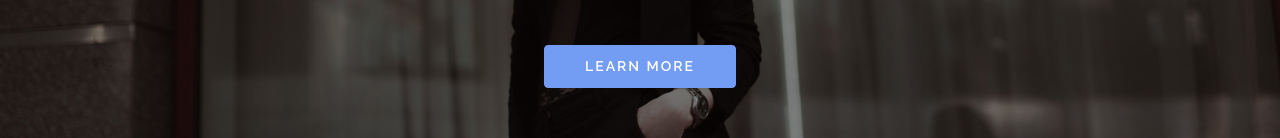
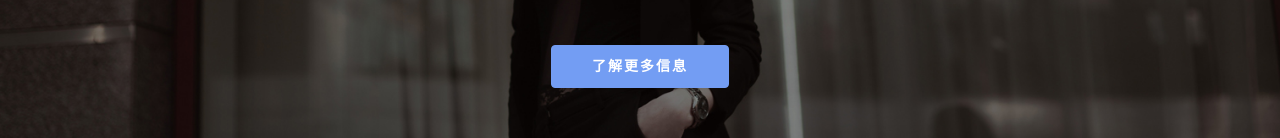
Before and after one commit to arendelle123/arendelle, a plain HTML site: page index.html in a window 1280 px wide. Shown: the part 416-554 px from the top of the page. Drawn offline with nearby package versions, Linux system fonts and the light colour scheme.

Commit message:
Update index.html

```diff
--- a/index.html
+++ b/index.html
@@ -54,7 +54,7 @@
 			<div class="baner-text text-center">
 				<h3><a href="#">Arendelle</a></h3>
 				<h6 class="mx-auto mt-4 pt-2">porttitor mollisar lorem, at molestie arcu pulvinar ut. Proin ac fermentum est</h6>
-				<a class="btn btn-primary mt-lg-5 mt-3 agile-link-bnr scroll" href="#about" role="button">Learn More</a>
+				<a class="btn btn-primary mt-lg-5 mt-3 agile-link-bnr scroll" href="#about" role="button">了解更多信息</a>
 				<div class="banner-high-lights text-center">
 					<div class="rotate">
 						<a href="#about" class="scroll">
```
